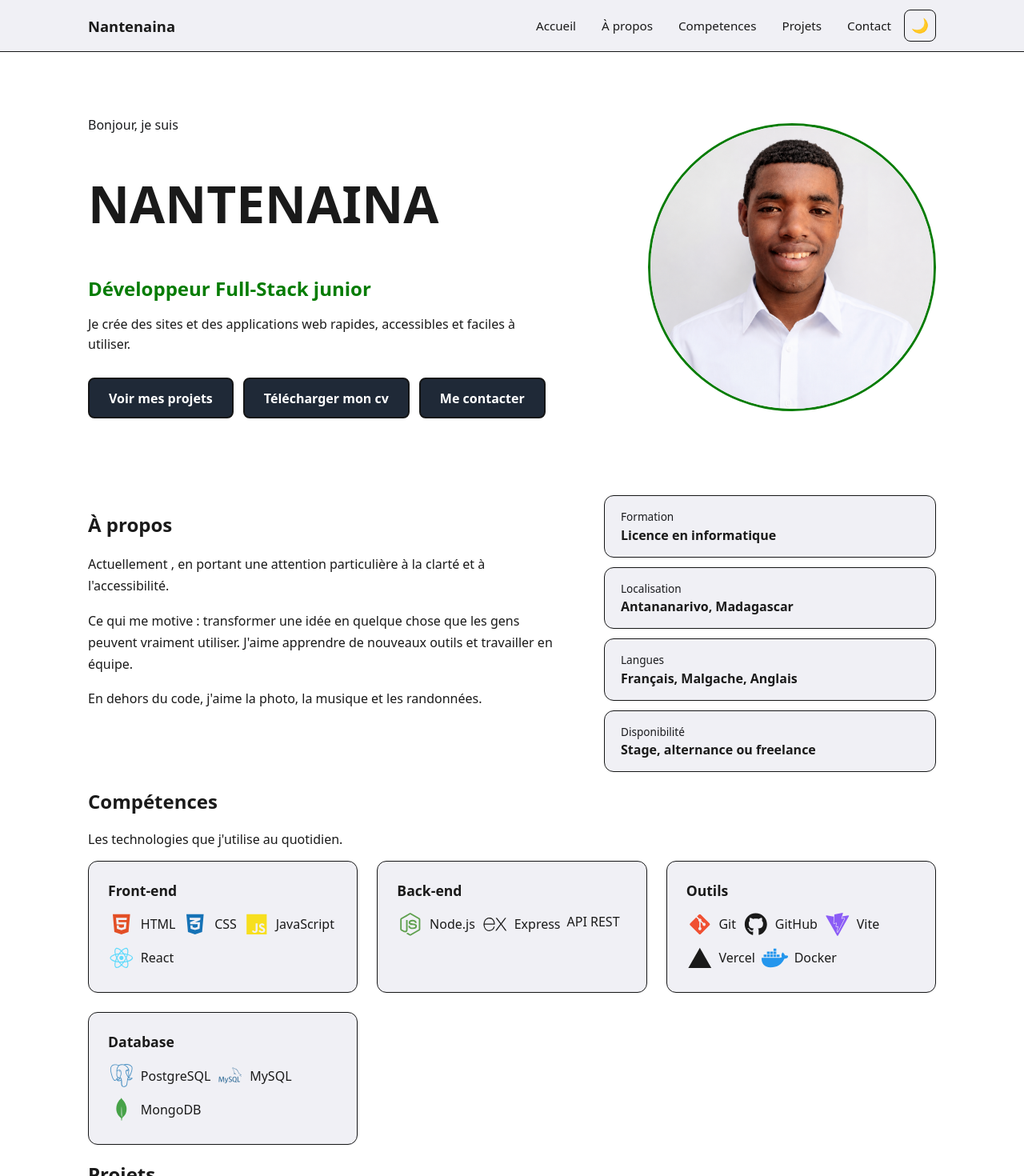
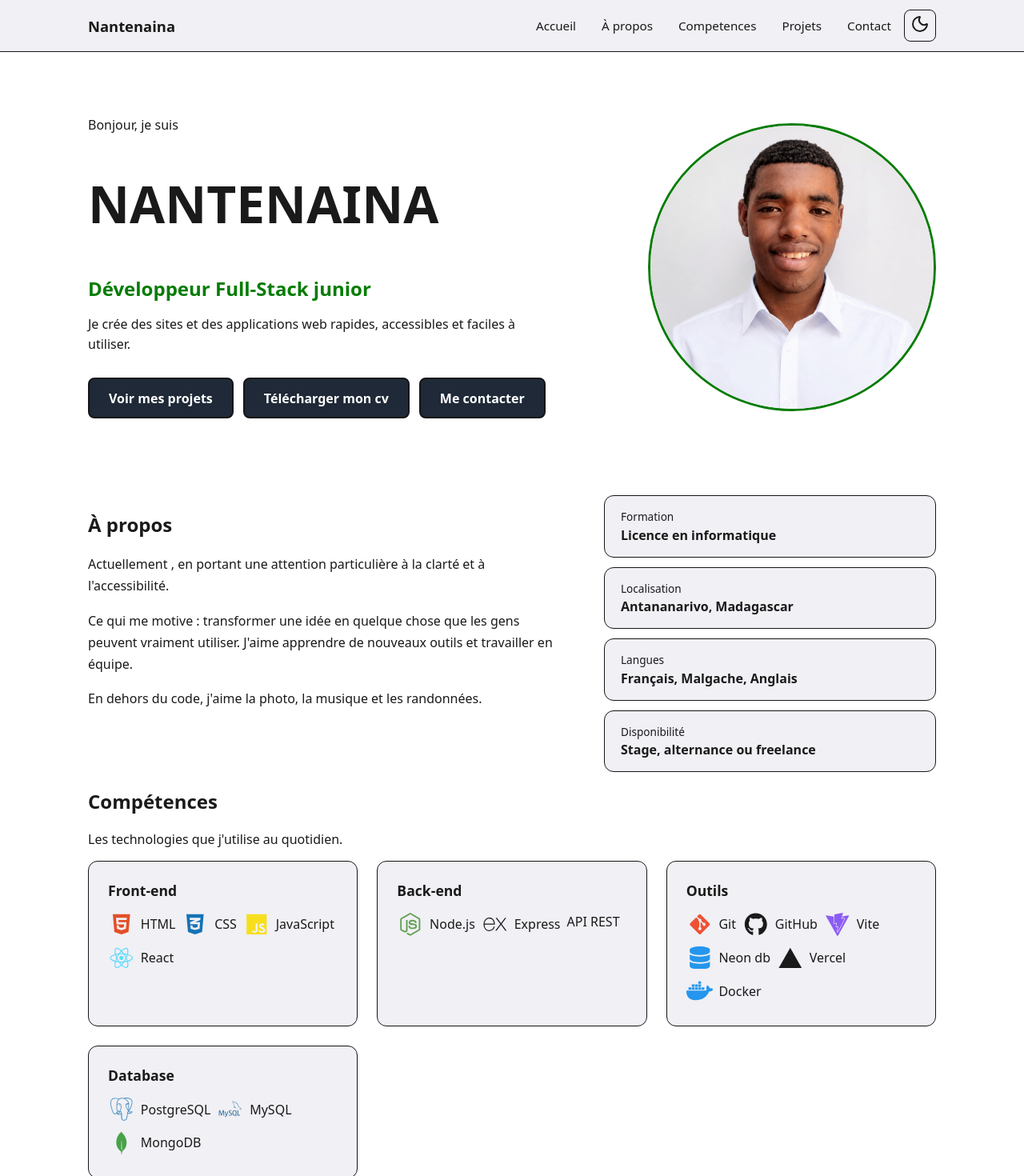
Before and after one commit to Nantenainatatila/NANTENAINA_PORTFOLIO, a React (Vite) app: page / in a window 1280 px wide. Shown: the top 1470 px of the page at 80% size. Built offline with nearby package versions, Linux system fonts and the light colour scheme.

Commit message:
Modification

```diff
--- a/package.json
+++ b/package.json
@@ -10,6 +10,7 @@
     "preview": "vite preview"
   },
   "dependencies": {
+    "lucide-react": "^1.54.0",
     "react": "^19.2.8",
     "react-dom": "^19.2.8",
     "react-icons": "^5.7.0"
--- a/src/components/Competences.jsx
+++ b/src/components/Competences.jsx
@@ -5,7 +5,7 @@ import TechTag from "./TechTag";
 const groups = [
   { title: "Front-end", items: ["HTML", "CSS", "JavaScript", "React"] },
   { title: "Back-end", items: ["Node.js", "Express", "API REST"] },
-  { title: "Outils", items: ["Git", "GitHub", "Vite", "Vercel","Docker"]},
+  { title: "Outils", items: ["Git", "GitHub", "Vite", "Neon db", "Vercel","Docker"]},
   {title: "Database", items: ["PostgreSQL","MySQL","MongoDB"]}
 ];
 
--- a/src/components/Hero.css
+++ b/src/components/Hero.css
@@ -12,7 +12,7 @@
 }
 
 .hero__photo {
-  width: min(60vw, 240px);
+  width: min(40vw, 160px);
   height: auto;
   aspect-ratio: 1;
   object-fit: cover;
--- a/src/components/Navbar.jsx
+++ b/src/components/Navbar.jsx
@@ -1,5 +1,6 @@
 import { useState } from "react";
 import "./Navbar.css";
+import { Sun, Moon} from "lucide-react";
 
 const links = [
   {href: "#top", label: "Accueil"},
@@ -44,7 +45,7 @@ export default function Navbar({ theme, onToggleTheme }) {
               theme === "dark" ? "Activer le thème clair" : "Activer le thème sombre"
             }
           >
-            {theme === "dark" ? "☀️" : "🌙"}
+            {theme === "dark" ? <Sun /> : <Moon />}
           </button>
 
           <button
--- a/src/data/projects.js
+++ b/src/data/projects.js
@@ -2,8 +2,8 @@
 export const projects = [
   {
     title: "Gestion des notes",
-    description: "Ce projet sert à gérer tous les notes dans l'Université Saint Vincent de Paul AKAMASOA avec calcules des moyennes automatiques, les observations aisi que la generation automatique des listes pour chaque resultats et un relevé des notes pour chaque étudiant en pdf",
-    tech: ["HTML","CSS","React", "Node.js", "PostgreSQL"],
+    description: "Ce projet sert à gérer tous les notes dans l'Université Saint Vincent de Paul AKAMASOA avec calcules des moyennes automatiques, les observations ainsi que la génération automatique des listes pour chaque resultats et un relevé des notes pour chaque étudiant en pdf",
+    tech: ["HTML","CSS","React", "Node.js", "PostgreSQL", "Neon db", "Vercel"],
     link: "https://github.com/Nantenainatatila/gestion_ecole",
     image: "image2project1.webp",
     demo: "https://frontend-zeta-two-82.vercel.app",
@@ -11,8 +11,8 @@ export const projects = [
   },
   {
     title: "Gestion des conges",
-    description: "Ce projet sert à commander des produits en ligne et l'admin peut gérer ces commandes",
-    tech: ["HTML","CSS", "React", "Node.js", "PostgreSQL"],
+    description: "Ce projet sert à gérer tous les congées des employées du MTEFOP, L'employé peut envoyer sa demande et le Resource Humaines peut l'approuver, le refuser",
+    tech: ["HTML","CSS", "React", "Node.js", "PostgreSQL" , "neon db" , "Vercel"],
     link: "https://github.com/Nantenainatatila/gestion_conges_FRONTEND",
     image: "image2project2.webp",
     demo: "https://gestion-conges-frontend.vercel.app",
--- a/src/data/techIcons.js
+++ b/src/data/techIcons.js
@@ -1,6 +1,6 @@
 import {
   FaReact, FaNodeJs, FaPython, FaDocker, FaGitAlt, FaGithub,
-  FaHtml5, FaCss3Alt, FaJs,
+  FaHtml5, FaCss3Alt, FaJs, FaDatabase
 } from "react-icons/fa";
 import {
   SiExpress, SiPostgresql, SiMongodb, SiMysql, SiFlask,
@@ -29,6 +29,7 @@ export const techIcons = {
   "git":                 { icon: FaGitAlt,      color: "#F05032" },
   "github":              { icon: FaGithub,      color: null },
   "vercel":              { icon: SiVercel,      color: null },
+  "neon db":                { icon: FaDatabase,      color: "#2496ED" },
   "vite":                { icon: SiVite,        color: "#8B5CF6" },
   "figma":               { icon: SiFigma,       color: "#F24E1E" },
   "visual studio code":  { icon: VscCode,       color: "#2F8FDE" },
```
Also changed, not shown: 1 other file (tests, documents, lock files or other folders).
